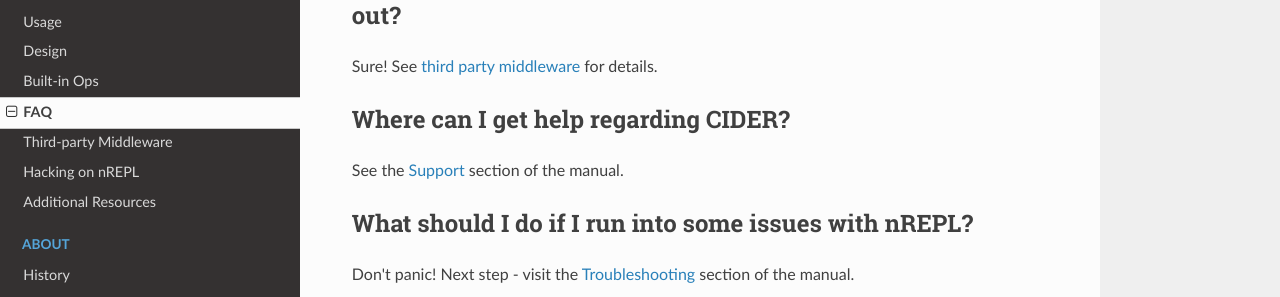
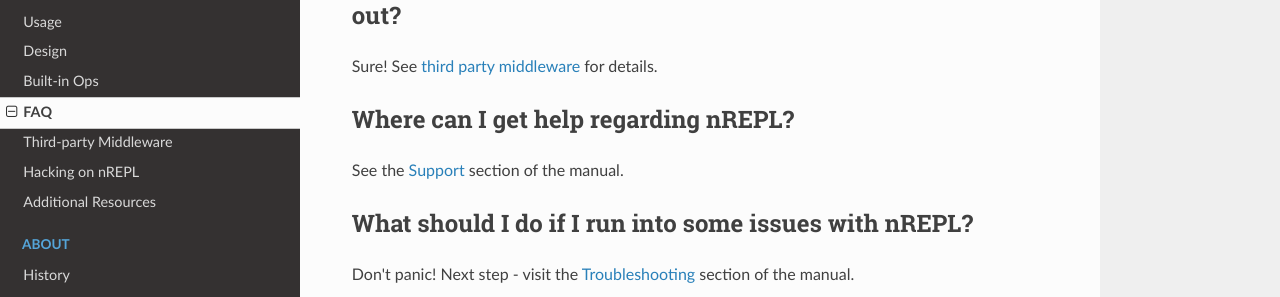
Before and after one commit to nrepl/nrepl, an MkDocs documentation site: the page built from doc/faq.md, in a window 1280 px wide and 900 px high, scrolled down 511 px. Shown: the part 157-454 px from the top of the window. Built offline with MkDocs 1.6.1, drawn with Linux system fonts in a browser that asks for light colours; nearby versions of some CDN libraries; old or Windows-style settings are respelled for this version of MkDocs.

Commit message:
Fix a copy/paste mistake in the manual

```diff
--- a/doc/faq.md
+++ b/doc/faq.md
@@ -28,7 +28,7 @@ important tickets from our backlog.
 
 Sure! See [third party middleware](third_party_middleware.md) for details.
 
-## Where can I get help regarding CIDER?
+## Where can I get help regarding nREPL?
 
 See the [Support](about/support.md) section of the manual.
 
```
